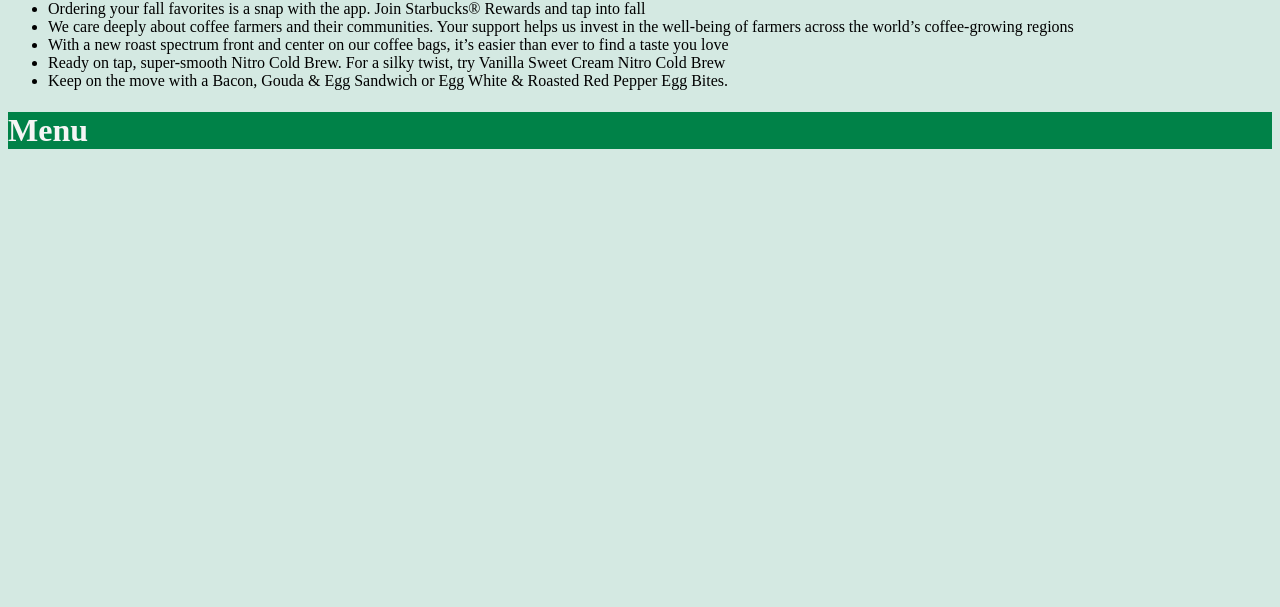
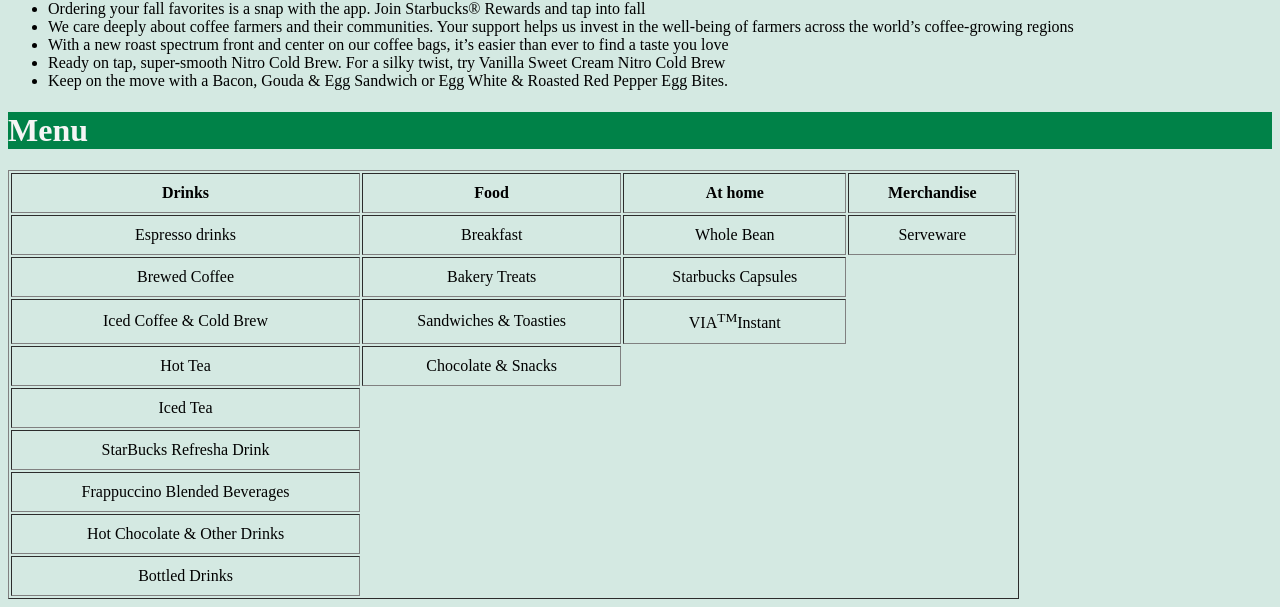
Before and after one commit to PUO-web/Lab-Task-2, a plain HTML site: page menu.html in a window 1280 px wide. Shown: the part 881-1488 px from the top of the page. Before the commit the page ends 1059 px from the top, so only its background shows below. Drawn offline with Linux system fonts and the light colour scheme.

Commit message:
Update menu.html
Oh yeah finish

```diff
--- a/menu.html
+++ b/menu.html
@@ -22,8 +22,20 @@
     <li>Keep on the move with a Bacon, Gouda & Egg Sandwich or Egg White & Roasted Red Pepper Egg Bites.</li>
   </ul>
   <h1 style="background-color: #008248; color: whitesmoke; " >Menu</h1>
-  <table>
-  <!-- Start your code from here !! -->
-  </table>
+  <table border="1" cellpadding="10" width="80%">
+  <tr align="center"><th>Drinks</th><th>Food</th><th>At home</th><th>Merchandise</th></tr>
+
+  <tr align="center"><td>Espresso drinks</td><td>Breakfast</td><td>Whole Bean</td><td>Serveware</td></tr>
+  <tr align="center"><td>Brewed Coffee</td><td>Bakery Treats</td><td>Starbucks Capsules</td></tr>
+  <tr align="center"><td>Iced Coffee & Cold Brew</td><td>Sandwiches & Toasties</td><td>VIA<sup>TM</sup>Instant</td></tr>
+  <tr align="center"><td>Hot Tea</td><td>Chocolate & Snacks</td>
+  <tr align="center"><td>Iced Tea</td></tr>
+  <tr align="center"><td>StarBucks Refresha Drink</td>
+  <tr align="center"><td>Frappuccino Blended Beverages</td>
+  <tr align="center"><td>Hot Chocolate & Other Drinks</td>
+  <tr align="center"><td>Bottled Drinks</td>
+
+
+
 </body>
 </html>
```
